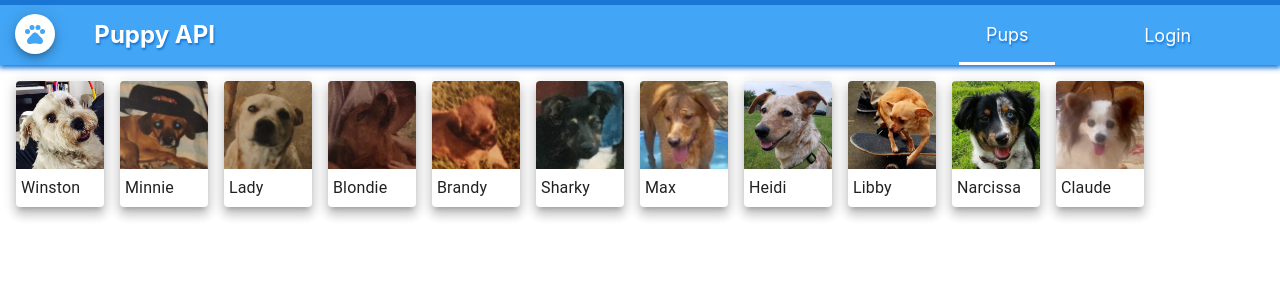
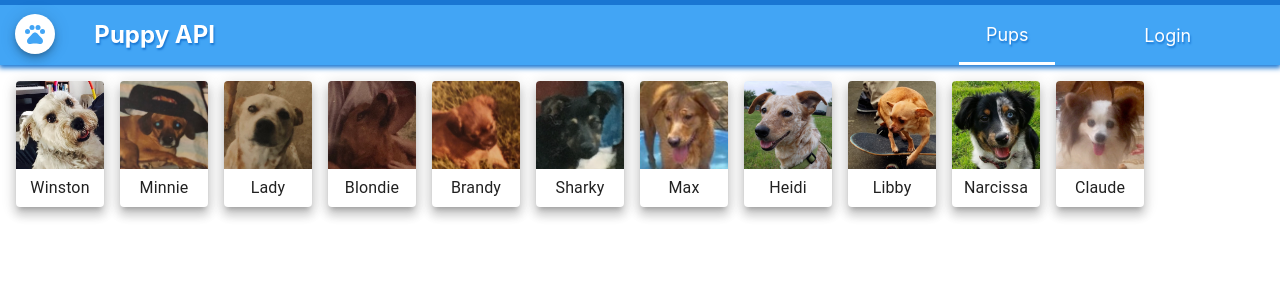
Before and after one commit to robpwatkins/puppyapi2, a React (Create React App) app: page / in a window 1280 px wide. Shown: the top 300 px of the page. Built offline with nearby package versions, Linux system fonts and the light colour scheme.

Commit message:
looks good enough for the presentation

```diff
--- a/src/App.js
+++ b/src/App.js
@@ -1,13 +1,13 @@
 import React from 'react';
 import './App.css';
-import Header from './components/Header';
+import Nav from './components/Nav';
 import Router from './Router';
 import { BrowserRouter } from 'react-router-dom';
 
 function App() {
   return (
     <BrowserRouter>
-      <Header />
+      <Nav />
       <Router />
     </BrowserRouter>
   );
--- a/src/components/Header.js
+++ b/src/components/Nav.js
@@ -4,6 +4,10 @@ import { Pets, Dehaze } from '@material-ui/icons';
 import { NavLink } from 'react-router-dom';
 import { checkAuth } from '../checkAuth';
 // import cookie from 'cookie';
+
+const pointerStyle = {
+  cursor: "pointer"
+}
 
 const Header = () => {
   console.log('Header', document.cookie);
@@ -25,12 +29,16 @@ const Header = () => {
             <NavLink exact to="/" activeStyle={{borderBottom: "3px solid white"}}>
               <li className="pups">Pups</li>
             </NavLink>
+            {checkAuth() &&
+              <li style={pointerStyle}>Upload</li>
+            }
             {checkAuth() ? (
               <li
                 onClick={() => {
                   document.cookie = "loggedIn=";
                   window.location.replace('/');
                 }}
+                style={pointerStyle}
                 >Logout
               </li>
             ):(
--- a/src/components/PupCard.js
+++ b/src/components/PupCard.js
@@ -1,20 +1,56 @@
 import React from 'react';
 import { Card, CardMedia, CardContent, Typography } from '@material-ui/core';
+import { FavoriteBorder } from '@material-ui/icons';
+import { checkAuth } from '../checkAuth';
 
-function PupCard(props) {
+const nameStyle = {
+  textAlign: "center"
+}
+
+const divStyle = {
+  display: "flex",
+  width: "100%",
+  justifyContent: "center"
+}
+
+class PupCard extends React.Component {
+  state = {
+    display: 'none'
+  }
+
+handleMouseEnter = () => {
+  this.setState({ display: "block" });
+}
+
+handleMouseLeave = () => {
+  this.setState({ display: "none" });
+}
+
+  render() {
     return (
-    <Card className="pupCard" raised>
+      <Card
+        className="pupCard"
+        raised
+        onMouseEnter={this.handleMouseEnter}
+        onMouseLeave={this.handleMouseLeave}
+        >
         <CardMedia
           component="img"
-        image={props.pup}>
+          image={this.props.pup}>
         </CardMedia>
-      <CardContent style={{padding: "5px", color: "", textShadow: "", background: ""}}>
-        <Typography variant="subtitle1">
-          {props.name}
+        <CardContent style={{padding: "5px"}}>
+          <div style={divStyle}>
+            {checkAuth() &&
+              <FavoriteBorder style={{display: `${this.state.display}`}}/>
+            }
+            <Typography variant="subtitle1" style={nameStyle}>
+              {this.props.name}
             </Typography>
+          </div>
         </CardContent>
       </Card>
     )
   }
+}
 
 export default PupCard;
```
Lines whose indentation alone changed are shown as unchanged.
